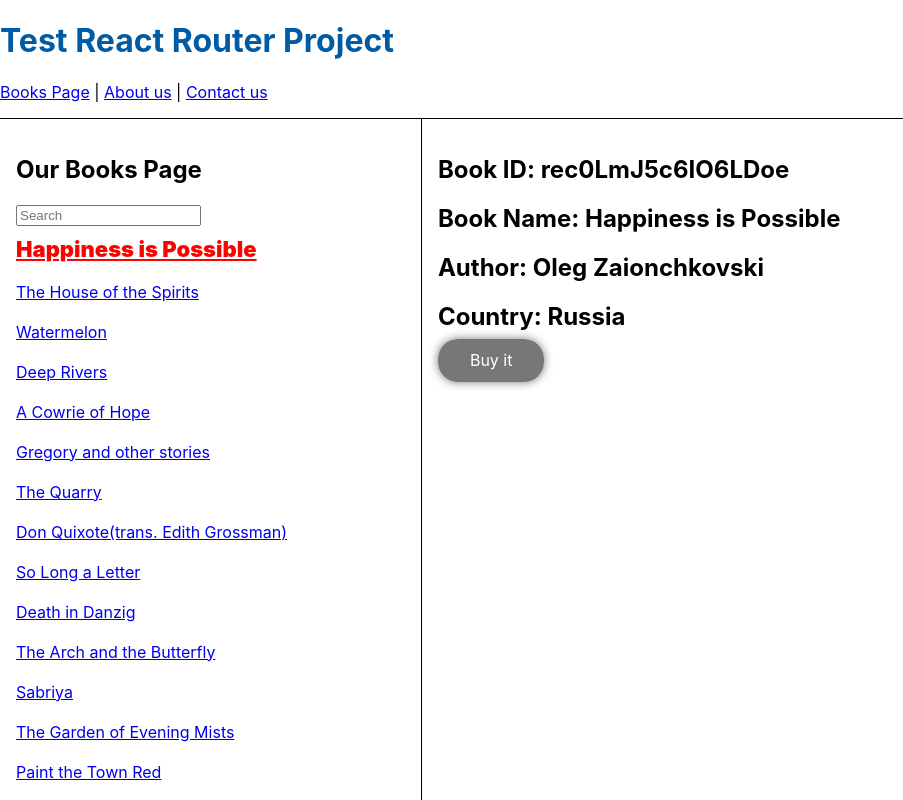
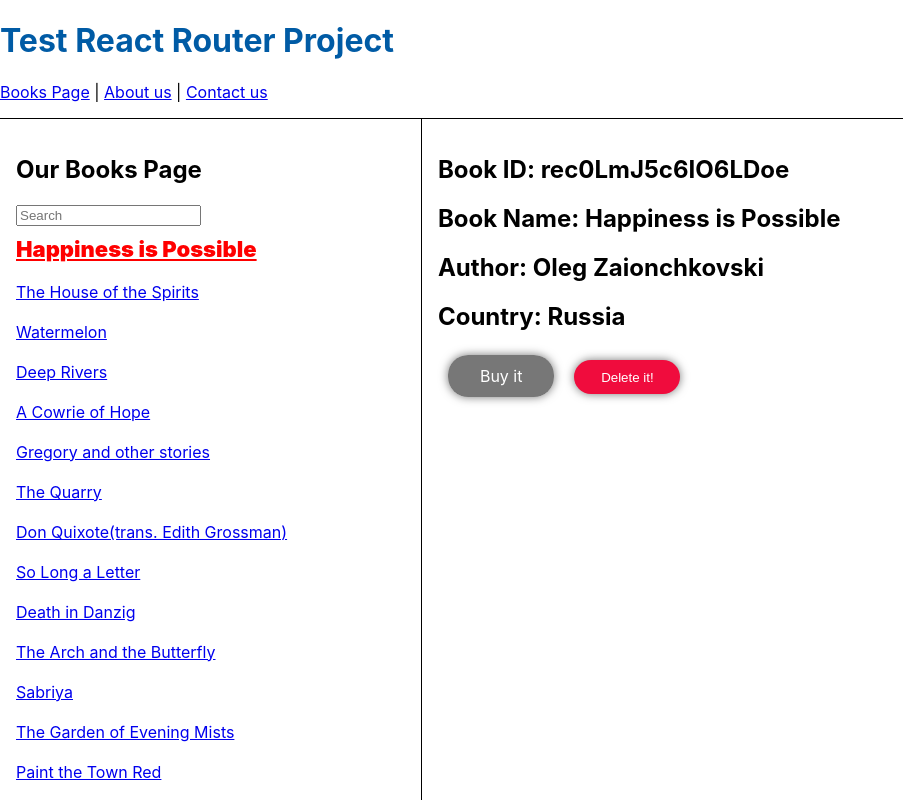
Before and after one commit to arianXdev/react-router-test-app, a React (Create React App) app: page /books/rec0LmJ5c6IO6LDoe in a window 1280 px wide. Shown: the top 800 px of the page, without its empty margins (0-903 px from the left). Built offline with nearby package versions, Linux system fonts and the light colour scheme.

Commit message:
fix: fixed a few issues

```diff
--- a/src/components/Books/Book.jsx
+++ b/src/components/Books/Book.jsx
@@ -1,9 +1,11 @@
-import { useParams, Link } from "react-router-dom";
-import { getBook } from "../../data/data";
+import { useParams, Link, useNavigate, useLocation } from "react-router-dom";
+import { getBook, removeBook } from "../../data/data";
 
 import styles from "./Book.module.css";
 
 const Book = (prop) => {
+	const navigate = useNavigate();
+	const location = useLocation();
 	const params = useParams();
 	const book = getBook(params.bookId);
 
@@ -17,6 +19,16 @@ const Book = (prop) => {
 				<a className={styles.btn} href={book.fields.Amazon_Link} target="_blank" rel="noreferrer">
 					Buy it
 				</a>
+
+				<button
+					onClick={() => {
+						removeBook(book.id);
+						navigate("/books" + location.search); // redirects user to /books after removing the book
+					}}
+					className={`${styles.btn} ${styles["btn--red"]}`}
+				>
+					Delete it!
+				</button>
 			</div>
 		);
 	} else {
--- a/src/components/Books/Book.module.css
+++ b/src/components/Books/Book.module.css
@@ -11,8 +11,17 @@
 	background-color: #777;
 	box-shadow: 0 0 10px #777;
 	transition: all 0.3s ease-in-out;
+	margin: 10px;
 }
 
 .btn:hover {
 	background-color: rgb(49, 49, 49);
 }
+
+.btn--red {
+	background-color: rgb(240, 12, 61);
+}
+
+.btn--red:hover {
+	background-color: rgb(179, 0, 39);
+}
--- a/src/components/Books/Books.jsx
+++ b/src/components/Books/Books.jsx
@@ -9,7 +9,6 @@ export default function Books() {
 	const location = useLocation();
 	const books = getBooks();
 
-	console.log(location);
 	return (
 		<section style={{ display: "flex" }}>
 			<div className={styles.Books}>
--- a/src/data/data.js
+++ b/src/data/data.js
@@ -1,4 +1,4 @@
-const books = [
+let books = [
 	{
 		id: "rec0LmJ5c6IO6LDoe",
 		fields: {
@@ -340,3 +340,14 @@ export const getBooks = () => books;
 export const getBook = (id) => {
 	return books.find((book) => book.id === id); // returns the specifig book with the id
 };
+
+export const removeBook = (id) => {
+	books = books.filter((book) => book.id !== id); // returns an array of object that doesn't have the id
+
+	// Another way to do
+	// books.map((book, index) => {
+	// 	if (book.id == id) {
+	// 		books.splice(index, 1);
+	// 	}
+	// });
+};
--- a/src/index.css
+++ b/src/index.css
@@ -1,13 +1,16 @@
 body {
-  margin: 0;
-  font-family: -apple-system, BlinkMacSystemFont, 'Segoe UI', 'Roboto', 'Oxygen',
-    'Ubuntu', 'Cantarell', 'Fira Sans', 'Droid Sans', 'Helvetica Neue',
-    sans-serif;
-  -webkit-font-smoothing: antialiased;
-  -moz-osx-font-smoothing: grayscale;
+	margin: 0;
+	font-family: -apple-system, BlinkMacSystemFont, "Segoe UI", "Roboto", "Oxygen", "Ubuntu", "Cantarell", "Fira Sans", "Droid Sans", "Helvetica Neue", sans-serif;
+	-webkit-font-smoothing: antialiased;
+	-moz-osx-font-smoothing: grayscale;
 }
 
 code {
-  font-family: source-code-pro, Menlo, Monaco, Consolas, 'Courier New',
-    monospace;
+	font-family: source-code-pro, Menlo, Monaco, Consolas, "Courier New", monospace;
 }
+
+button {
+	outline: none;
+	border: none;
+	cursor: pointer;
+}
```
